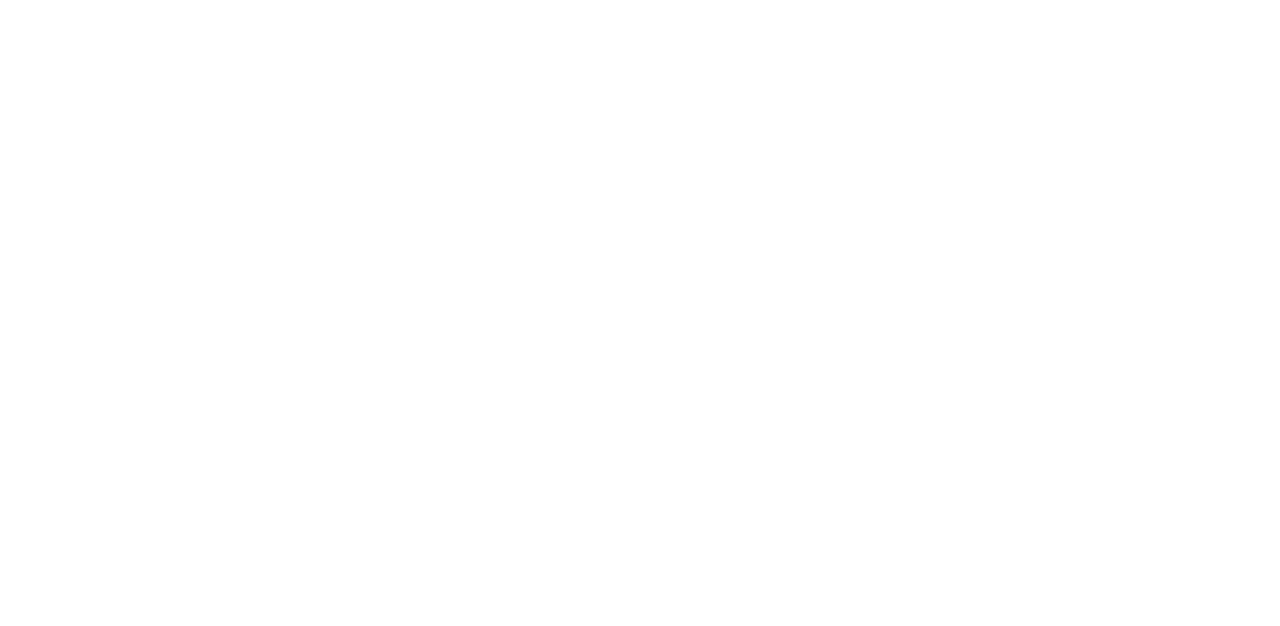
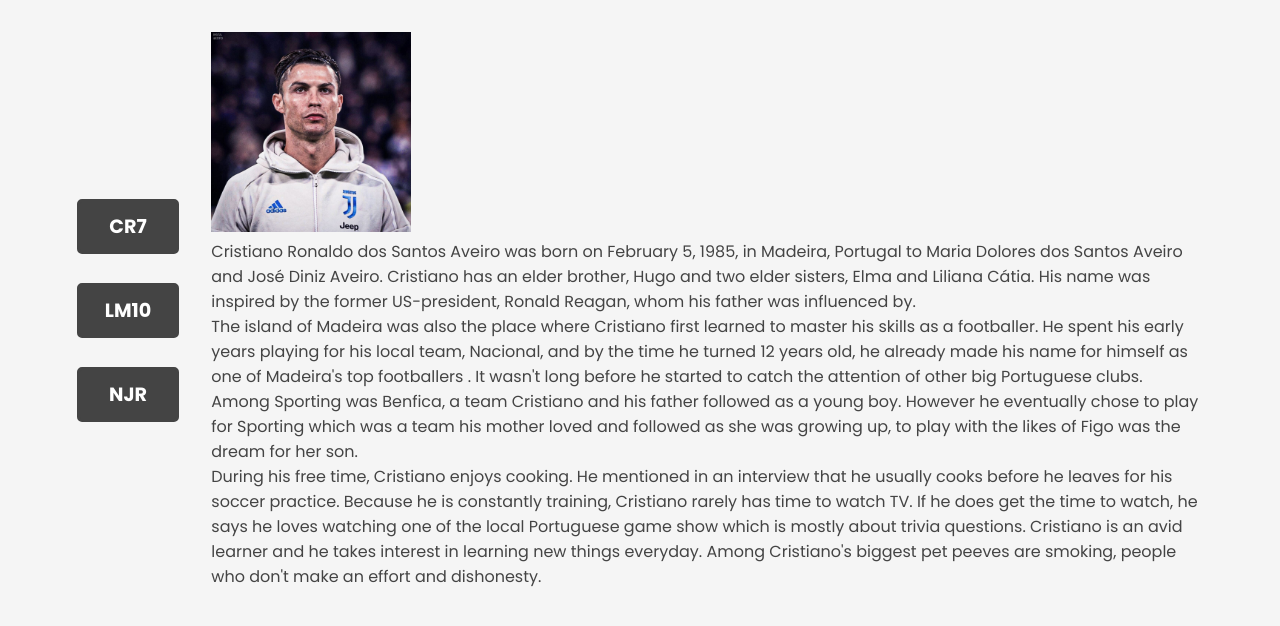
Before and after one commit to Momen1995/Modal-window, a plain HTML site: page index.html in a window 1280 px wide. Drawn offline with Linux system fonts and the light colour scheme.

Commit message:
first commit

```diff
--- a/index.html
+++ b/index.html
@@ -7,6 +7,24 @@
   <link rel="stylesheet" href="style.css">
 </head>
 <body>
+  <div class="container">
+    <div class="left-side">
+      <div class="btns">
+        <button class="btn">CR7</button>
+        <button class="btn">LM10</button>
+        <button class="btn">NJR</button>
+      </div>
+    </div>
+    <div class="right-side">
+        <div class="first-btn-detail">
+          <img src="./Images/cr7.jpg" width="200px">
+          <p>Cristiano Ronaldo dos Santos Aveiro was born on February 5, 1985, in Madeira, Portugal to Maria Dolores dos Santos Aveiro and José Diniz Aveiro. Cristiano has an elder brother, Hugo and two elder sisters, Elma and Liliana Cátia. His name was inspired by the former US-president, Ronald Reagan, whom his father was influenced by.</p>
 
+          <p>The island of Madeira was also the place where Cristiano first learned to master his skills as a footballer. He spent his early years playing for his local team, Nacional, and by the time he turned 12 years old, he already made his name for himself as one of Madeira's top footballers . It wasn't long before he started to catch the attention of other big Portuguese clubs. Among Sporting was Benfica, a team Cristiano and his father followed as a young boy. However he eventually chose to play for Sporting which was a team his mother loved and followed as she was growing up, to play with the likes of Figo was the dream for her son.</p>
+
+          <p>During his free time, Cristiano enjoys cooking. He mentioned in an interview that he usually cooks before he leaves for his soccer practice. Because he is constantly training, Cristiano rarely has time to watch TV. If he does get the time to watch, he says he loves watching one of the local Portuguese game show which is mostly about trivia questions. Cristiano is an avid learner and he takes interest in learning new things everyday. Among Cristiano's biggest pet peeves are smoking, people who don't make an effort and dishonesty.</p>
+        </div>
+      </div>
+  </div>
 </body>
 </html>
--- a/style.css
+++ b/style.css
@@ -0,0 +1,55 @@
+@import url('https://fonts.googleapis.com/css2?family=Poppins:wght@400;500;600;700&display=swap');
+
+*{
+  margin: 0;
+  padding: 0;
+  box-sizing: border-box;
+  outline: 0;
+  border: 0;
+}
+
+body{
+  width: 88%;
+  height: 100vh;
+  margin: 2rem auto;
+  background-color: whitesmoke;
+  color: #444;
+  font-family: 'Poppins', sans-serif;
+  overflow: hidden;
+}
+
+.container{
+  display: flex;
+  justify-content: space-around;
+  align-items: center;
+  gap: 2rem;
+}
+
+.left-side {
+  width: 28%;
+}
+.btns{
+  display: flex;
+  flex-direction: column;
+  justify-content: space-around;
+  gap:1.8rem;
+  flex-basis: 1;
+}
+
+.btn{
+  background-color: #444;
+  padding: 10px 25px;
+  border-radius: 5px;
+  font-family: inherit;
+  font-size: 1.2rem;
+  color: white;
+  font-weight: 700;
+  border: 3px solid #444;
+  transition: all 0.3s;
+  cursor: pointer;
+}
+
+.btn:hover{
+  background-color: transparent;
+  color: #444;
+}
```
Also changed, not shown: Images/cr7.jpg (added).
